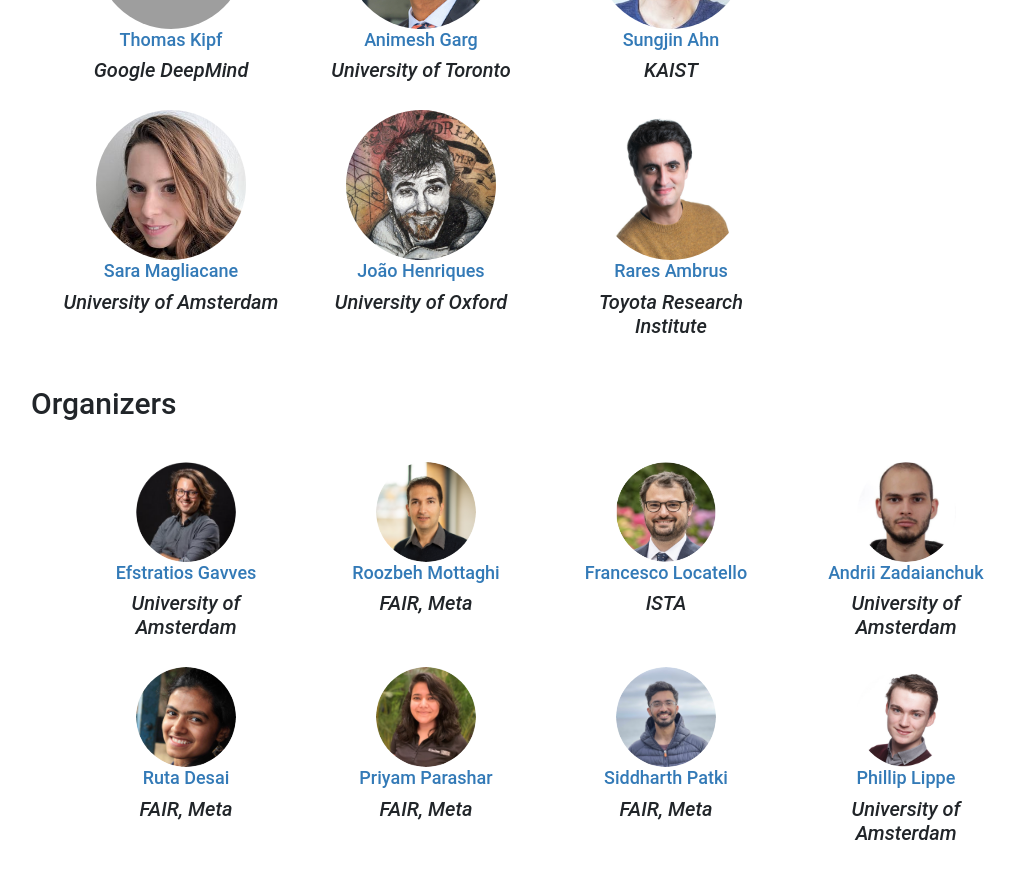
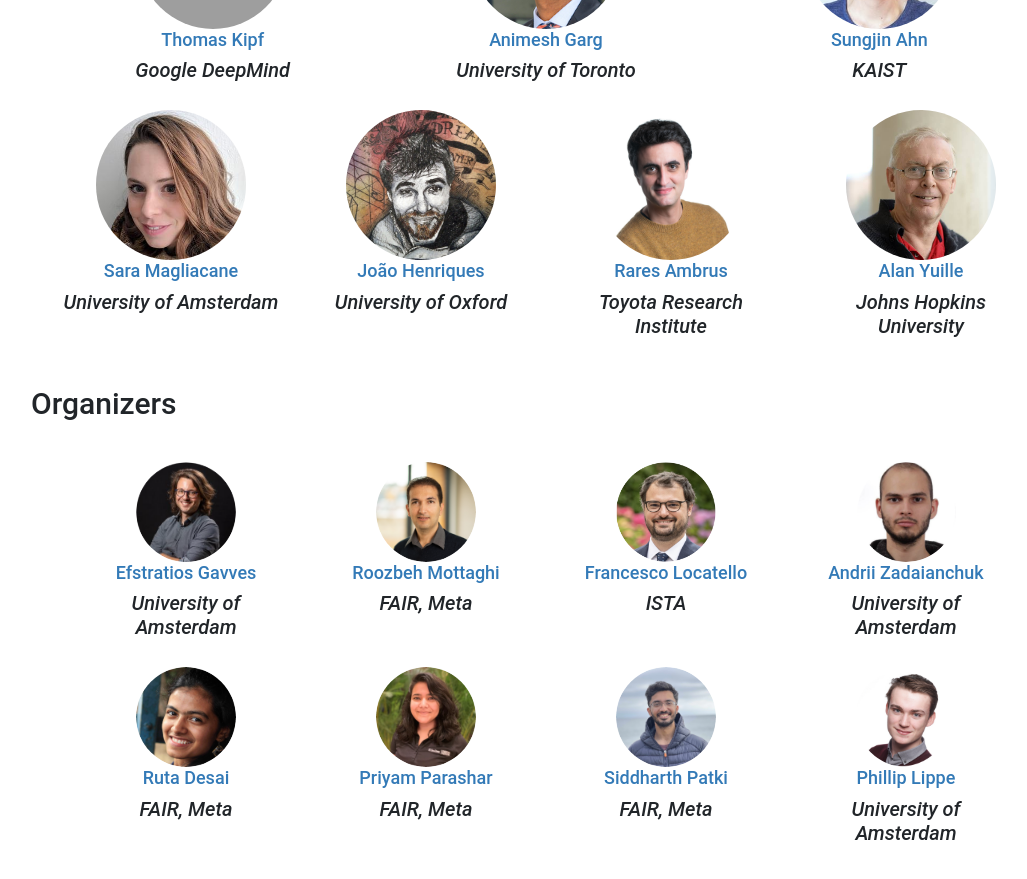
Before and after one commit to corrworkshop/corrworkshop.github.io, a Jekyll site: the page built from index.html, in a window 1280 px wide and 900 px high, scrolled down 1866 px. Shown: the top 879 px of the window, without its empty margins (94-1121 px from the left). Built offline with Jekyll 4.4.1, drawn with Linux system fonts in a browser that asks for light colours; nearby versions of some CDN libraries; grey boxes are pictures that could not be loaded.

Commit message:
Add final speakers list

```diff
--- a/index.html
+++ b/index.html
@@ -75,7 +75,7 @@ layout: coverpage
   <div class="break"></div>
         <div class="container">
           <div class="row wow fadeInRightBig" data-animation-delay="200">
-            <div class="col-sm-3 wow fadeInRightBig" data-animation-delay="200">
+            <div class="col-sm-4 wow fadeInRightBig" data-animation-delay="200">
               <center><img class="img-responsive img-rounded" style="border-radius: 50%" height="150" width="150"
                   src="images/speakers/thomas-kipf.jpg" alt=""></center>
               <a href="https://tkipf.github.io/">
@@ -87,7 +87,7 @@ layout: coverpage
                 <center><i>Google DeepMind</i></center>
               </h5>
             </div>
-            <div class="col-sm-3 wow fadeInRightBig" data-animation-delay="200">
+            <div class="col-sm-4 wow fadeInRightBig" data-animation-delay="200">
               <center><img class="img-responsive img-rounded" style="border-radius: 50%" height="150" width="150"
                   src="images/speakers/animesh-garg.jpg" alt=""></center>
               <a href="https://animesh.garg.tech/">
@@ -99,7 +99,7 @@ layout: coverpage
                 <center><i>University of Toronto</i></center>
               </h5>
             </div>
-            <div class="col-sm-3 wow fadeInRightBig" data-animation-delay="200">
+            <div class="col-sm-4 wow fadeInRightBig" data-animation-delay="200">
               <center><img class="img-responsive img-rounded" style="border-radius: 50%" height="150" width="150"
                   src="images/speakers/sungjin-ahn.jpg" alt=""></center>
               <a href="https://mlml.kaist.ac.kr/sungjinahn">
@@ -149,22 +149,24 @@ layout: coverpage
                 <center><i>Toyota Research Institute</i></center>
               </h5>
             </div>
+            <div class="col-sm-3 wow fadeInRightBig" data-animation-delay="200">
+              <center><img class="img-responsive img-rounded" style="border-radius: 50%" height="150" width="150"
+                  src="images/speakers/alan-yuille.jpg" alt=""></center>
+              <a href="https://www.cs.jhu.edu/~ayuille/">
+                <h4 class="section-heading">
+                  <center>Alan Yuille</center>
+                </h4>
+              </a>
+              <h5 class="section-heading">
+                <center><i>Johns Hopkins University</i></center>
+              </h5>
+            </div>
           </div>
   </div>
 
 <div id="organizers" class="row">
 <h2>Organizers</h2>
 <div class="break"></div>
-<!-- <ul> -->
-<!--   <li><a href="https://www.egavves.com/">Efstratios Gavves</a> (University of Amsterdam)</li> -->
-<!--   <li><a href="https://roozbehm.info/">Roozbeh Mottaghi</a> (Meta)</li> -->
-<!--   <li><a href="https://www.francescolocatello.com/">Francesco Locatello</a> (ISTA)</li> -->
-<!--   <li><a href="https://zadaianchuk.github.io/">Andrii Zadaianchuk</a> (University of Amsterdam)</li> -->
-<!--   <li><a href="https://rutadesai.github.io/">Ruta Desai</a> (Meta)</li> -->
-<!--   <li><a href="https://acsweb.ucsd.edu/~pparasha/">Priyam Parashar</a> (Meta)</li> -->
-<!--   <li><a href="https://spatki.gitlab.io/">Siddharth Patki</a> (Meta)</li> -->
-<!--   <li><a href="https://phlippe.github.io">Phillip Lippe</a> (University of Amsterdam)</li> -->
-<!-- </ul> -->
       <div class="container">
         <div class="row wow fadeInRightBig" data-animation-delay="200">
           <div class="col-sm-3 wow fadeInRightBig" data-animation-delay="200">
```
Also changed, not shown: images/speakers/alan-yuille.jpg (added).
